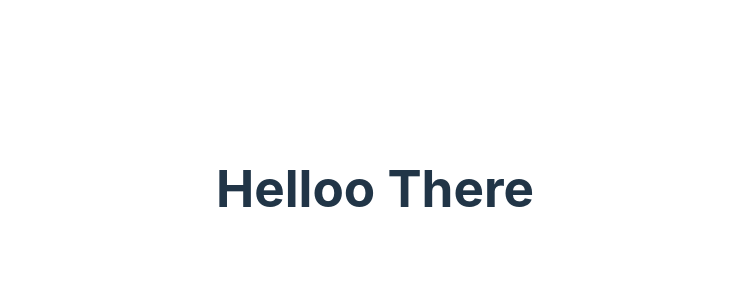
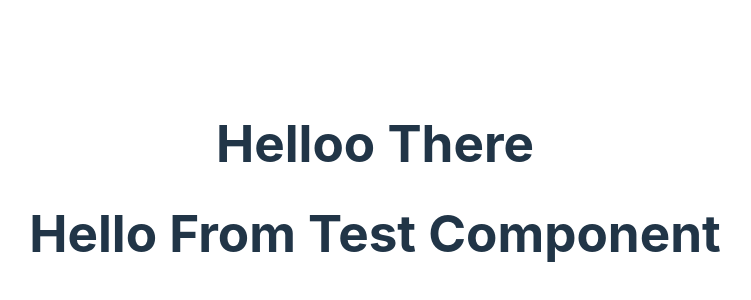
Before and after one commit to Bhanu-Partap/react-learnings-with-vite, a React (Vite) app in the folder my-first-react-app/: page / in a window 1280 px wide. Shown: the part 212-512 px from the top of the page, without its empty margins (265-1016 px from the left). Built offline with nearby package versions, Linux system fonts and the light colour scheme.

Commit message:
Test Component Created

```diff
--- a/my-first-react-app/src/App.jsx
+++ b/my-first-react-app/src/App.jsx
@@ -1,10 +1,13 @@
 import './App.css'
+import Test from './Components/Test'
+
 
 function App() {
 
   return (
     <>
       <h1>Helloo There</h1>
+      <Test />
     </>
   )
 }
--- a/my-first-react-app/src/Components/Test.js
+++ b/my-first-react-app/src/Components/Test.jsx
@@ -2,9 +2,8 @@
 
 export default function Test() {
   return (
-    <>
-    <div>Testing the Component</div>
 
-    </>
-  )
+      <h1>Hello From Test Component</h1>
+
+  );
 }
```
